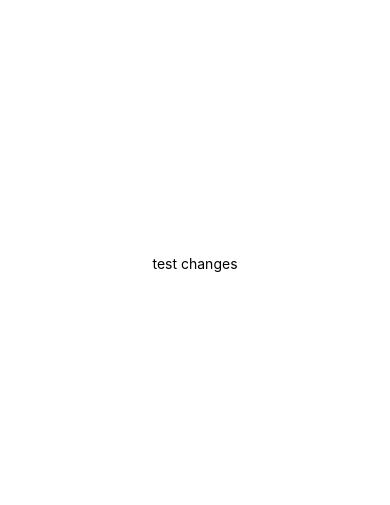
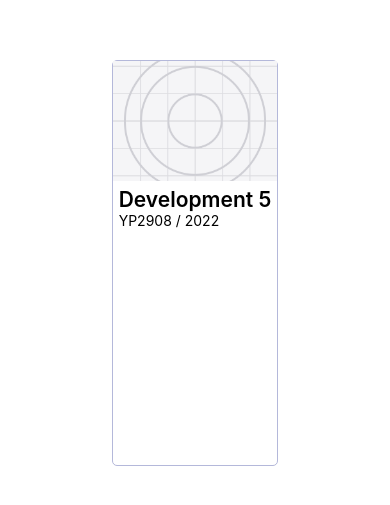
Before and after one commit to hippo159/Iekeeja, a React Native app: screen / in a window 390 px wide. Shown: the part 159-664 px from the top of the page. Built offline with nearby package versions, Linux system fonts and the light colour scheme.

Commit message:
feat: create furniture item

```diff
--- a/App.js
+++ b/App.js
@@ -1,10 +1,12 @@
 import { StatusBar } from 'expo-status-bar';
 import { StyleSheet, Text, View } from 'react-native';
+
+import FurnitureItem from './components/FurnitureItem';
 
 export default function App() {
   return (
     <View style={styles.container}>
-      <Text>test changes</Text>
+      <FurnitureItem title ="Development 5" subTitle="YP2908 / 2022"/>
       <StatusBar style="auto" />
     </View>
   );
```
